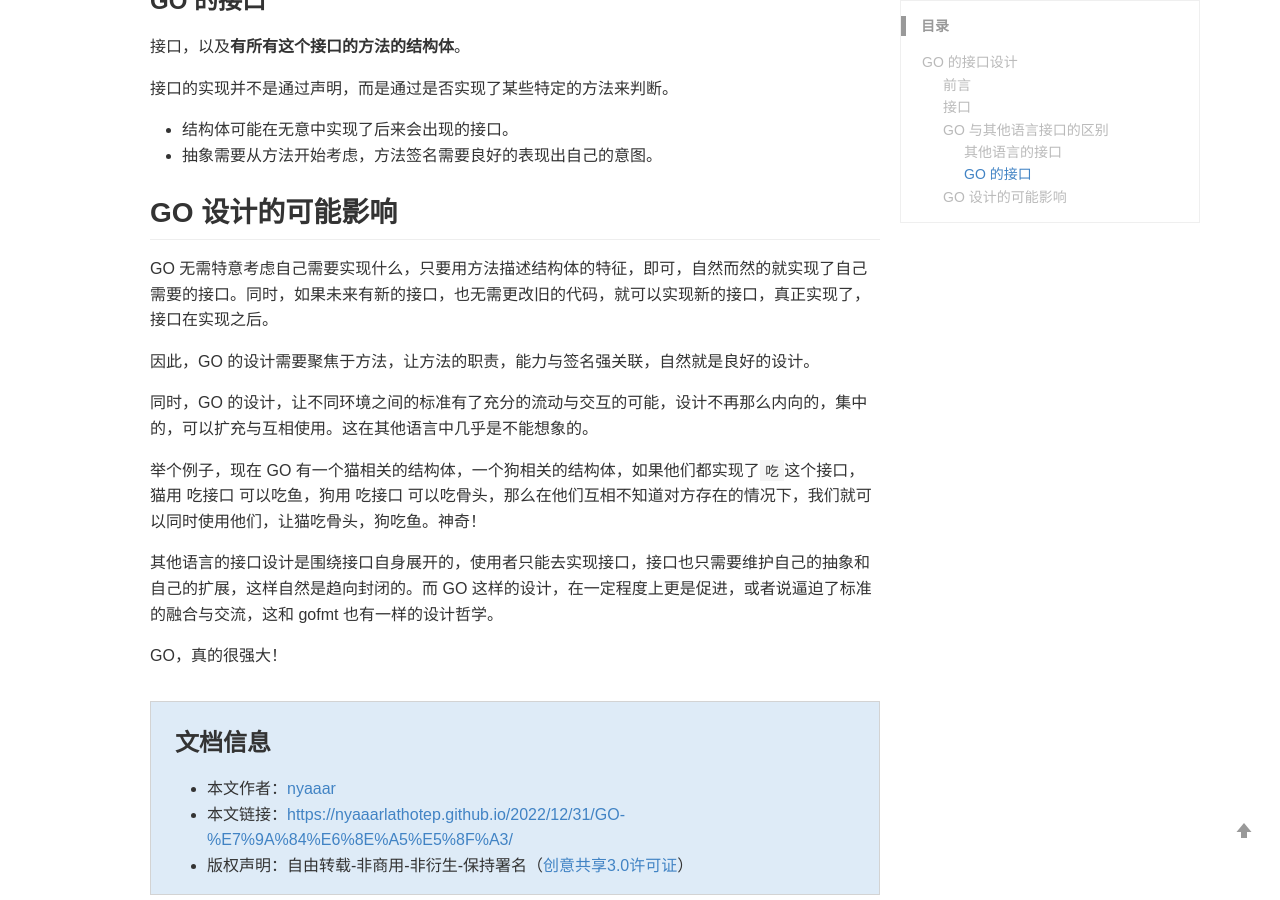
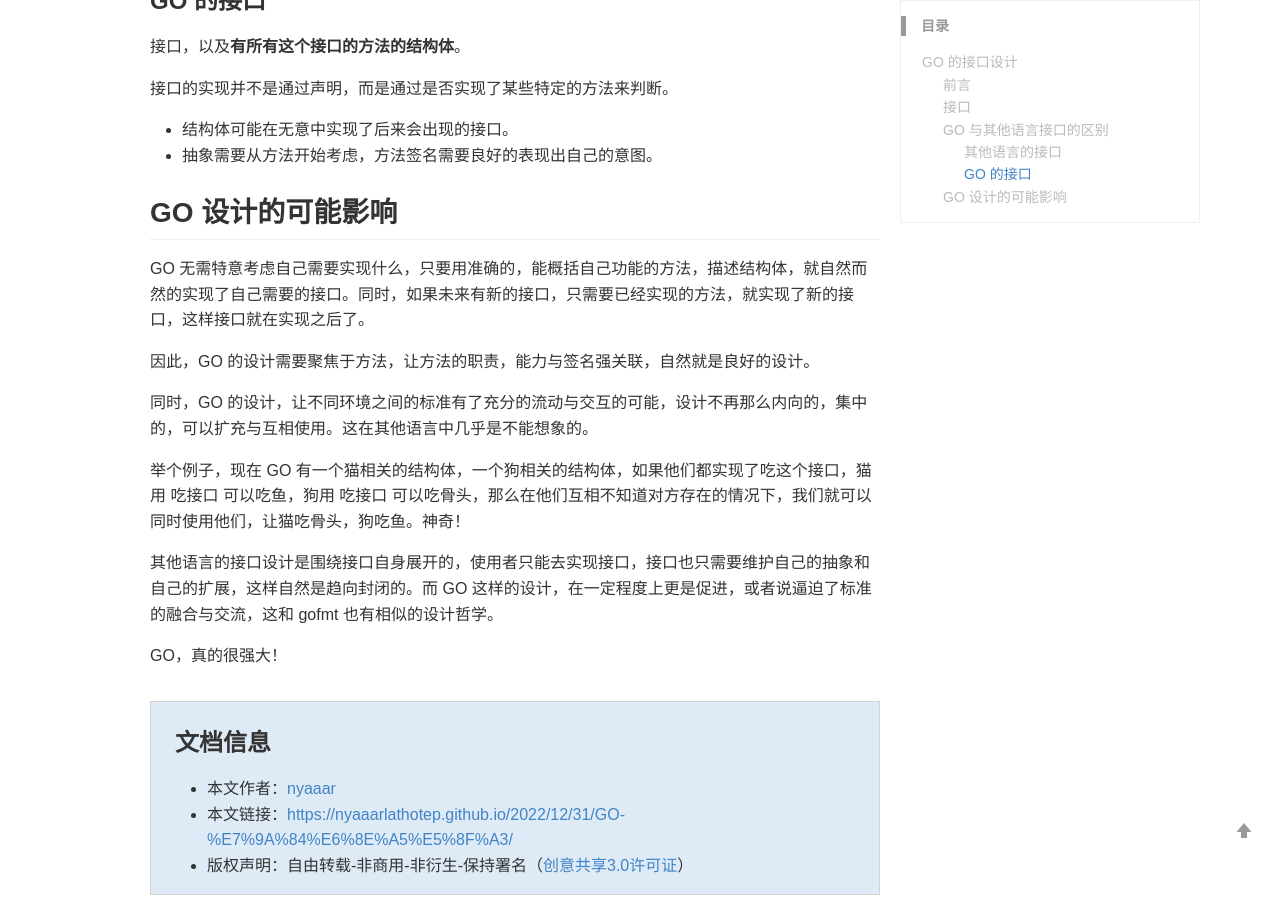
Before and after one commit to nyaaarlathotep/nyaaarlathotep.github.io, a Jekyll site: the page built from _posts/2022-12-31- GO 的接口.md, in a window 1280 px wide and 900 px high, scrolled down 1200 px. Built offline with Jekyll 4.4.1, drawn with Linux system fonts in a browser that asks for light colours; comment, search, counter and statistics services are not loaded; a style sheet for code colours, icons or effects is not loaded; some of the changed text lies outside the part shown.

Commit message:
fix some stuff

```diff
--- a/_posts/2022-12-31- GO 的接口.md
+++ b/_posts/2022-12-31- GO 的接口.md
@@ -52,14 +52,14 @@ GO 实现接口不需要显式声明，一个结构体，只需要实现了接
 
 ## GO 设计的可能影响
 
-GO 无需特意考虑自己需要实现什么，只要用方法描述结构体的特征，即可，自然而然的就实现了自己需要的接口。同时，如果未来有新的接口，也无需更改旧的代码，就可以实现新的接口，真正实现了，接口在实现之后。
+GO 无需特意考虑自己需要实现什么，只要用准确的，能概括自己功能的方法，描述结构体，就自然而然的实现了自己需要的接口。同时，如果未来有新的接口，只需要已经实现的方法，就实现了新的接口，这样接口就在实现之后了。
 
 因此，GO 的设计需要聚焦于方法，让方法的职责，能力与签名强关联，自然就是良好的设计。
 
 同时，GO 的设计，让不同环境之间的标准有了充分的流动与交互的可能，设计不再那么内向的，集中的，可以扩充与互相使用。这在其他语言中几乎是不能想象的。
 
-举个例子，现在 GO 有一个猫相关的结构体，一个狗相关的结构体，如果他们都实现了`吃`这个接口，猫用 吃接口 可以吃鱼，狗用 吃接口 可以吃骨头，那么在他们互相不知道对方存在的情况下，我们就可以同时使用他们，让猫吃骨头，狗吃鱼。神奇！
+举个例子，现在 GO 有一个猫相关的结构体，一个狗相关的结构体，如果他们都实现了吃这个接口，猫用 吃接口 可以吃鱼，狗用 吃接口 可以吃骨头，那么在他们互相不知道对方存在的情况下，我们就可以同时使用他们，让猫吃骨头，狗吃鱼。神奇！
 
-其他语言的接口设计是围绕接口自身展开的，使用者只能去实现接口，接口也只需要维护自己的抽象和自己的扩展，这样自然是趋向封闭的。而 GO 这样的设计，在一定程度上更是促进，或者说逼迫了标准的融合与交流，这和 gofmt 也有一样的设计哲学。
+其他语言的接口设计是围绕接口自身展开的，使用者只能去实现接口，接口也只需要维护自己的抽象和自己的扩展，这样自然是趋向封闭的。而 GO 这样的设计，在一定程度上更是促进，或者说逼迫了标准的融合与交流，这和 gofmt 也有相似的设计哲学。
 
 GO，真的很强大！
```
